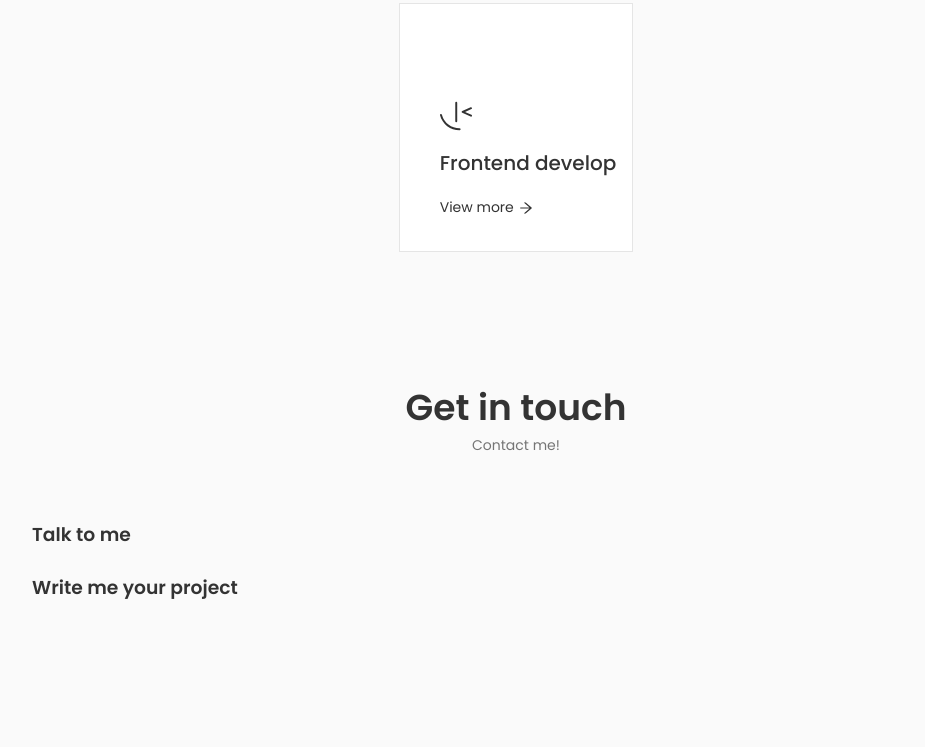
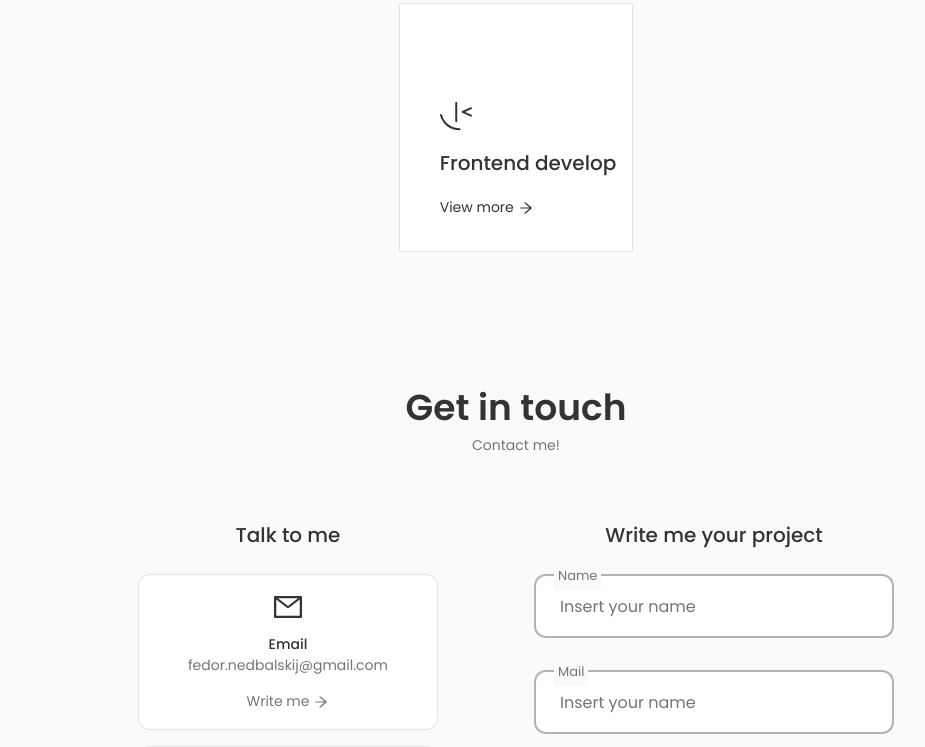
Before and after one commit to 3TERRRNITY/portfolio, a React (Create React App) app: page / in a window 1280 px wide. Shown: the part 2000-2747 px from the top of the page, without its empty margins (124-1049 px from the left). Before the commit the page ends 2634 px from the top, so only its background shows below. Built offline with nearby package versions, Linux system fonts and the light colour scheme.

Commit message:
Добавил блок с контактами

```diff
--- a/src/components/contacts/Contact.css
+++ b/src/components/contacts/Contact.css
@@ -0,0 +1,141 @@
+.contact__container {
+  grid-template-columns: repeat(2, max-content);
+  justify-content: center;
+  column-gap: 6rem;
+  padding-bottom: 3rem;
+}
+
+.contact__title {
+  text-align: center;
+  font-size: var(--h3-font-size);
+  font-weight: var(--font-medium);
+  margin-bottom: var(--mb-1-5);
+}
+
+.contact__info {
+  display: grid;
+  row-gap: 1rem;
+  grid-template-columns: 300px;
+}
+
+.contact__card {
+  background-color: var(--container-color);
+  border: 1px solid rgba(0, 0, 0, 0.1);
+  padding: 1rem;
+  border-radius: 0.75rem;
+  text-align: center;
+}
+
+.contact__card-icon {
+  font-size: 2rem;
+  color: var(--title-color);
+  margin-bottom: var(--mb-0-25);
+}
+
+.contact__card-title,
+.contact__card-data {
+  font-size: var(--small-font-size);
+}
+
+.contact__card-title {
+  font-weight: var(--font-medium);
+}
+
+.contact__card-data {
+  display: block;
+  margin-bottom: var(--mb-0-75);
+}
+
+.contact__button {
+  color: var(--text-color);
+  font-size: var(--small-font-size);
+  display: inline-flex;
+  align-items: center;
+  justify-content: center;
+  column-gap: 0.25rem;
+}
+
+.contact__button-icon {
+  font-size: 1rem;
+  transition: 0.3s;
+}
+
+.contact__button:hover .contact__button-icon {
+  transform: translate(0.25rem);
+}
+
+.contact__form {
+  width: 360px;
+}
+
+.contact__form-div {
+  position: relative;
+  margin-bottom: var(--mb-2);
+  height: 4rem;
+}
+
+.contact__form-input {
+  position: absolute;
+  top: 0;
+  left: 0;
+  width: 100%;
+  height: 100%;
+  border: 2px solid rgba(0, 0, 0, 0.3);
+  border-radius: 0.75rem;
+  color: var(--text-color);
+  outline: none;
+  padding: 1.5rem;
+  z-index: 1;
+}
+
+.contact__form-tag {
+  position: absolute;
+  top: -0.75rem;
+  left: 1.25rem;
+  font-size: var(--smaller-font-size);
+  padding: 0.25rem;
+  background-color: var(--body-color);
+  z-index: 10;
+}
+
+.contact__form-area {
+  height: 11rem;
+}
+
+.contact__form-area textarea {
+  resize: none;
+}
+
+@media screen and (max-width: 992px) {
+  .contact__container {
+    column-gap: 3rem;
+  }
+}
+
+@media screen and (max-width: 768px) {
+  .contact__container {
+    grid-template-columns: 1fr;
+    row-gap: 3rem;
+  }
+
+  .contact__info {
+    justify-content: center;
+  }
+
+  .contact__form {
+    margin: 0 auto;
+  }
+}
+
+@media screen and (max-width: 576px) {
+  .contact__info {
+    grid-template-columns: 1fr;
+  }
+
+  .contact__form {
+    width: 100%;
+  }
+}
+
+@media screen and (max-width: 350px) {
+}
--- a/src/components/contacts/Contact.jsx
+++ b/src/components/contacts/Contact.jsx
@@ -1,5 +1,7 @@
 import React from "react";
 import "./Contact.css";
+import { AiOutlineArrowRight, AiOutlineMail } from "react-icons/ai";
+import { TbBrandTelegram } from "react-icons/tb";
 
 const Contact = () => {
   return (
@@ -10,9 +12,74 @@ const Contact = () => {
       <div className="contact__container container grid">
         <div className="contact__content">
           <h3 className="contact__title">Talk to me</h3>
+
+          <div className="contact__info">
+            <div className="contact__card">
+              <AiOutlineMail className="contact__card-icon"></AiOutlineMail>
+
+              <h3 className="contact__card-title">Email</h3>
+              <span className="contact__card-data">
+                fedor.nedbalskij@gmail.com
+              </span>
+
+              <a
+                href="mailto:fedor.nedbalskij@gmail.com"
+                className="contact__button"
+              >
+                Write me{" "}
+                <AiOutlineArrowRight className="contact__button-icon"></AiOutlineArrowRight>
+              </a>
+            </div>
+
+            <div className="contact__card">
+              <TbBrandTelegram className="contact__card-icon"></TbBrandTelegram>
+
+              <h3 className="contact__card-title">Telegram</h3>
+              <span className="contact__card-data">@threename</span>
+
+              <a href="https://t.me/threename" className="contact__button">
+                Write me{" "}
+                <AiOutlineArrowRight className="contact__button-icon"></AiOutlineArrowRight>
+              </a>
+            </div>
+          </div>
         </div>
         <div className="contact__content">
           <h3 className="contact__title">Write me your project</h3>
+
+          <form className="contact__form">
+            <div className="contact__form-div">
+              <label className="contact__form-tag">Name</label>
+              <input
+                type="text"
+                name="name"
+                className="contact__form-input"
+                placeholder="Insert your name"
+              />
+            </div>
+
+            <div className="contact__form-div">
+              <label className="contact__form-tag">Mail</label>
+              <input
+                type="email"
+                name="email"
+                className="contact__form-input"
+                placeholder="Insert your name"
+              />
+            </div>
+
+            <div className="contact__form-div contact__form-area">
+              <label className="contact__form-tag">Project</label>
+              <textarea
+                name="project"
+                cols={"30"}
+                rows={"10"}
+                className="contact__form-input"
+                placeholder="Describe your project"
+              />
+            </div>
+            <button className="button button--flex">Send Message</button>
+          </form>
         </div>
       </div>
     </section>
```
